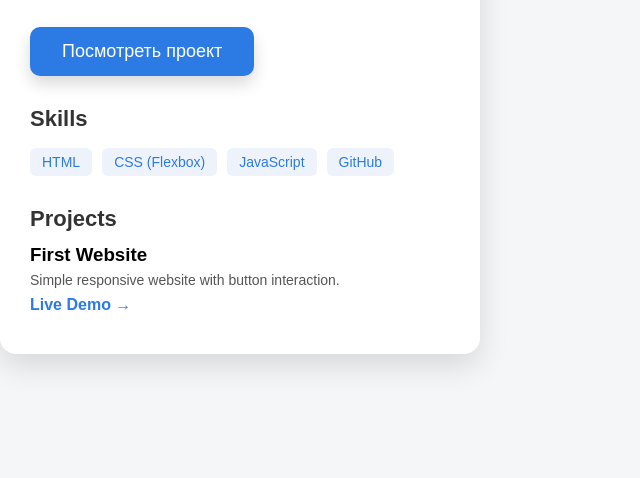
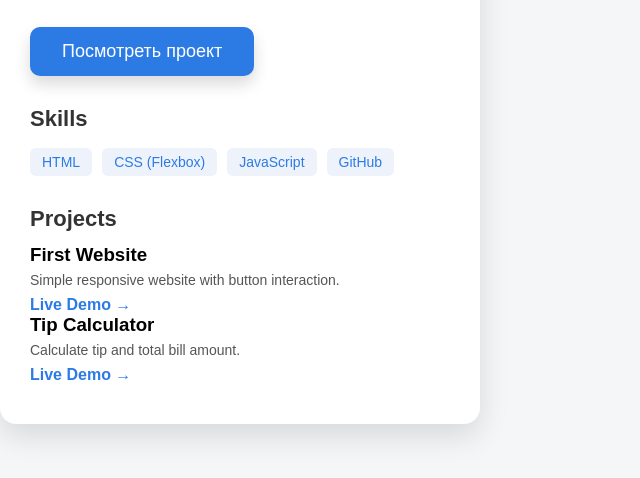
Before and after one commit to vberestuk-creator/first-site, a plain HTML site: page index.html in a window 1280 px wide. Shown: the part 154-632 px from the top of the page, without its empty margins (0-640 px from the left). Drawn offline with Linux system fonts and the light colour scheme.

Commit message:
Add files via upload

```diff
--- a/index.html
+++ b/index.html
@@ -35,6 +35,14 @@
         Live Demo →
       </a>
     </div>
+    <div class="project">
+  <h3>Tip Calculator</h3>
+  <p>Calculate tip and total bill amount.</p>
+  <a href="tip/index.html" target="_blank">
+    Live Demo →
+  </a>
+</div>
+
   </div>
 </div>
 
```
